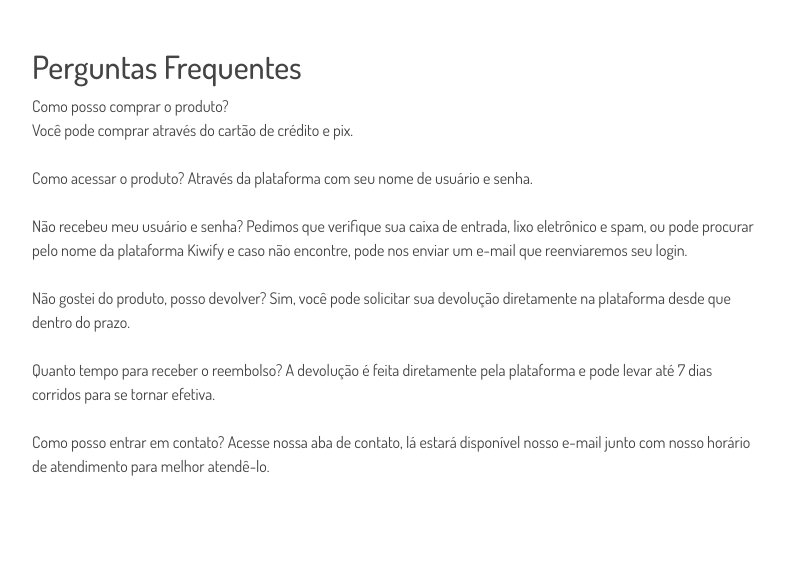
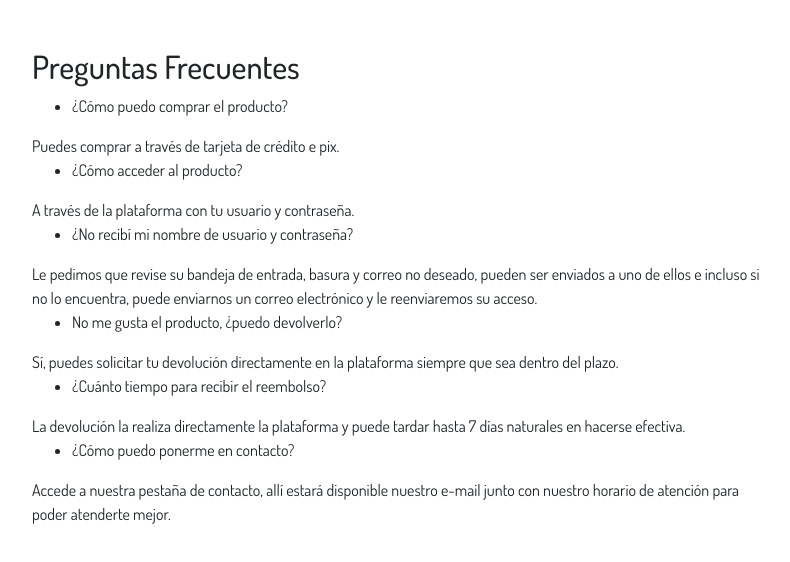
Before and after one commit to assistencialhf/heitorsoares.com, a plain HTML site: page faq.html in a window 1280 px wide. Shown: the whole page, without its empty margins (243-1033 px from the left). Drawn offline with nearby package versions, Linux system fonts and the light colour scheme.

Commit message:
Add files via upload

```diff
--- a/faq.html
+++ b/faq.html
@@ -28,23 +28,31 @@
     <div class="container py-5">
       <div class="row justify-content-center">
         <div class="col-lg-8">
-         <h2><span style="color: rgb(68, 68, 68);">Perguntas Frequentes</span></h2><p><span style="color: rgb(68, 68, 68);">Como posso comprar o produto?<br>
-Você pode comprar através do cartão de crédito e pix.<br>
-<br>
-Como acessar o produto?
-Através da plataforma com seu nome de usuário e senha.
-<br><br>
-Não recebeu meu usuário e senha?
-Pedimos que verifique sua caixa de entrada, lixo eletrônico e spam, ou pode procurar pelo nome da plataforma Kiwify e caso não encontre, pode nos enviar um e-mail que reenviaremos seu login.
-<br><br>
-Não gostei do produto, posso devolver?
-Sim, você pode solicitar sua devolução diretamente na plataforma desde que dentro do prazo.
-<br><br>
-Quanto tempo para receber o reembolso?
-A devolução é feita diretamente pela plataforma e pode levar até 7 dias corridos para se tornar efetiva.
-<br><br>
-Como posso entrar em contato?
-Acesse nossa aba de contato, lá estará disponível nosso e-mail junto com nosso horário de atendimento para melhor atendê-lo.
+         <h2>Preguntas Frecuentes</h2>
+<ul>
+  <li>¿Cómo puedo comprar el producto?</li>
+</ul>
+Puedes comprar a través de tarjeta de crédito e pix.
+<ul>
+  <li>¿Cómo acceder al producto?</li>
+</ul>
+A través de la plataforma con tu usuario y contraseña.
+<ul>
+  <li>¿No recibí mi nombre de usuario y contraseña?</li>
+</ul>
+Le pedimos que revise su bandeja de entrada, basura y correo no deseado, pueden ser enviados a uno de ellos e incluso si no lo encuentra, puede enviarnos un correo electrónico y le reenviaremos su acceso.
+<ul>
+  <li>No me gusta el producto, ¿puedo devolverlo?</li>
+</ul>
+Sí, puedes solicitar tu devolución directamente en la plataforma siempre que sea dentro del plazo.
+<ul>
+  <li>¿Cuánto tiempo para recibir el reembolso?</li>
+</ul>
+La devolución la realiza directamente la plataforma y puede tardar hasta 7 días naturales en hacerse efectiva.
+<ul>
+  <li>¿Cómo puedo ponerme en contacto?</li>
+</ul>
+Accede a nuestra pestaña de contacto, allí estará disponible nuestro e-mail junto con nuestro horario de atención para poder atenderte mejor.
         </div>
       </div>
     </div>
```
Also changed, not shown: contato.html (+1 -1 lines), index.html (+7 -7 lines), privacidade.html (+1 -1 lines), reembolso.html (+13 -13 lines), termos.html (+1 -1 lines).
